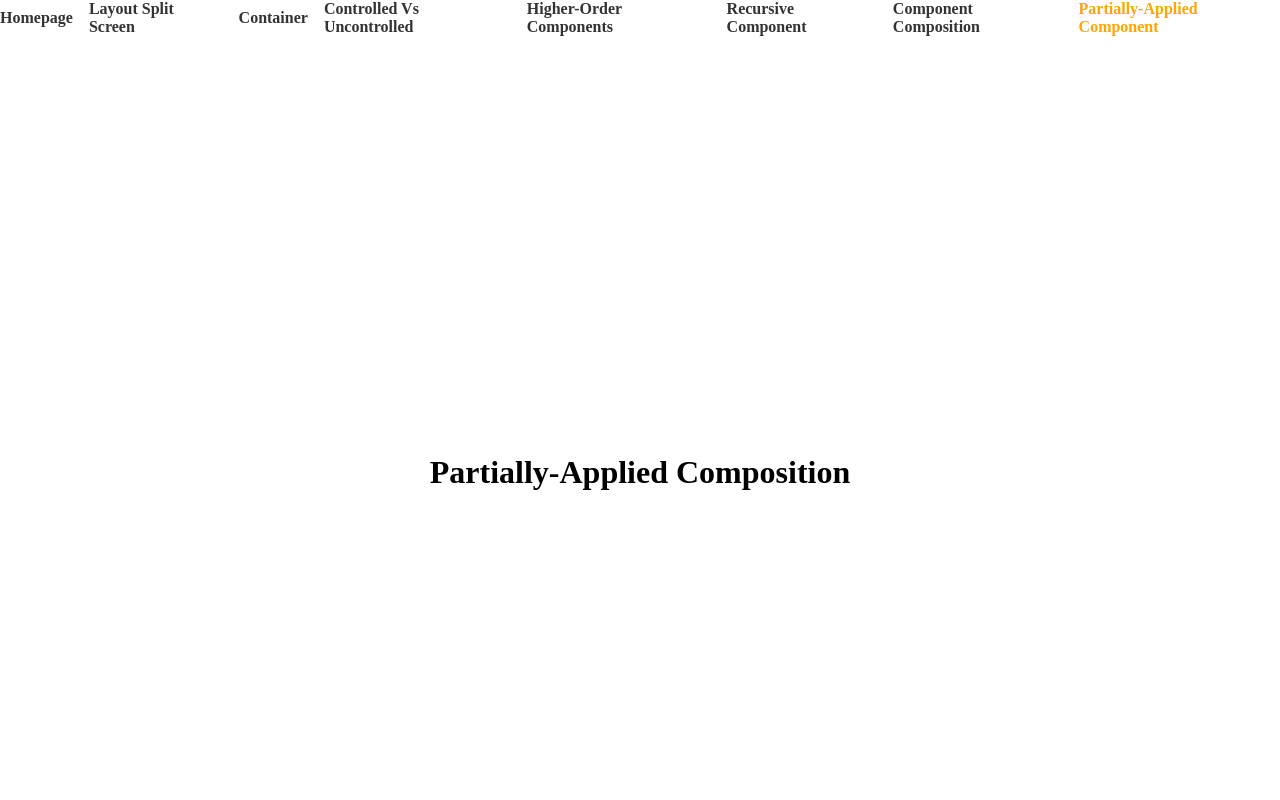
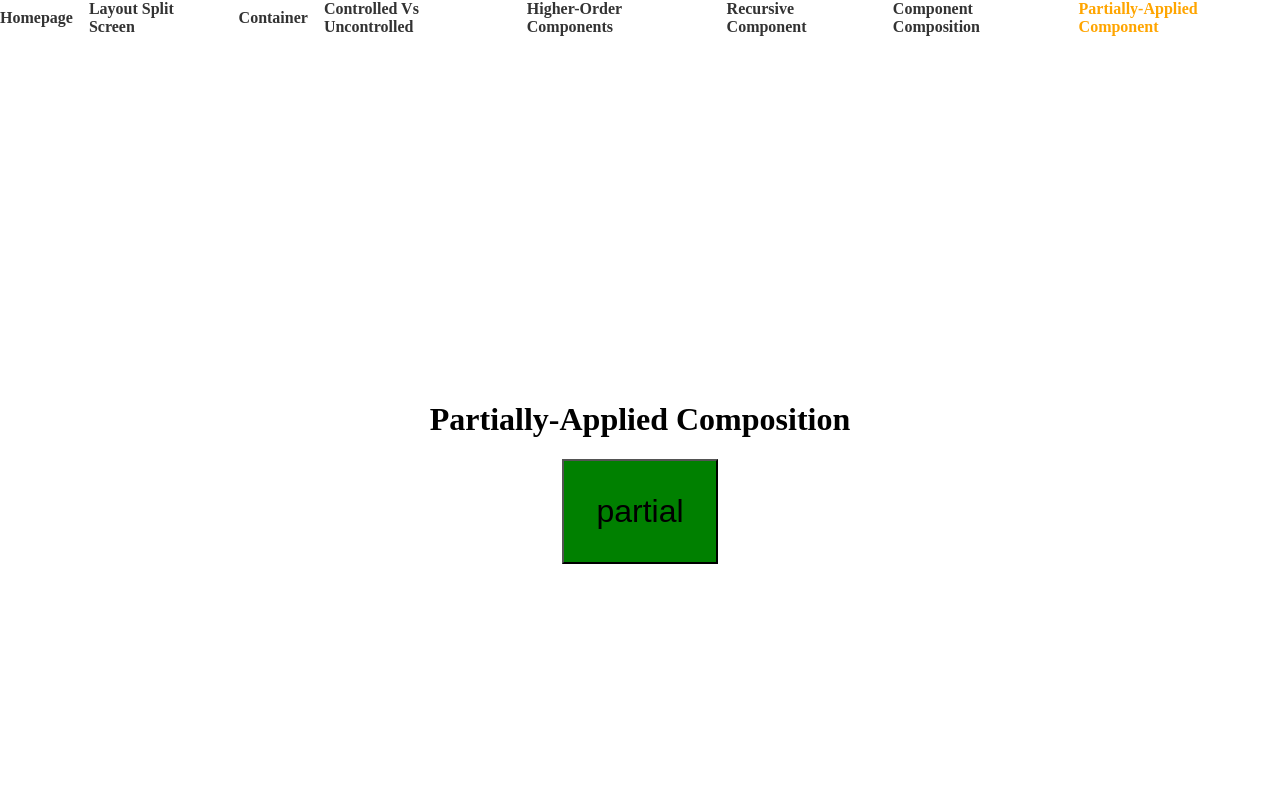
Before and after one commit to Sergei29/react-design-pattterns-next-ts, a Next.js app: page /partial in a window 1280 px wide. Shown: the top 800 px of the page. Built offline with nearby package versions, Linux system fonts and the light colour scheme.

Commit message:
feat: partially applied component

```diff
--- a/pages/partial.tsx
+++ b/pages/partial.tsx
@@ -2,6 +2,34 @@ import React, { useState } from "react"
 import type { NextPage } from "next"
 import Head from "next/head"
 import PageContainer from "../src/containers/PageContainer"
+import withPartiallyApplied from "../src/hoc/withPartiallyApplied"
+import { ButtonElemProps } from "../src/types"
+
+type BtnProps = {
+  children: React.ReactNode
+  size: "large" | "small"
+  color: Pick<React.CSSProperties, "color">
+} & ButtonElemProps
+
+const Button = ({
+  children,
+  size,
+  color,
+  ...restButtonProps
+}: BtnProps): JSX.Element => (
+  <button
+    style={{
+      padding: size === "large" ? "32px" : "8px",
+      fontSize: size === "large" ? "32px" : "16px",
+      backgroundColor: color,
+    }}
+    {...restButtonProps}
+  >
+    {children}
+  </button>
+)
+
+const PartialButton = withPartiallyApplied(Button, { size: "large" })
 
 const Partial: NextPage = () => {
   return (
@@ -14,6 +42,7 @@ const Partial: NextPage = () => {
 
       <PageContainer>
         <h1>Partially-Applied Composition</h1>
+        <PartialButton color="green">partial</PartialButton>
       </PageContainer>
     </>
   )
--- /dev/null
+++ b/src/hoc/withPartiallyApplied/index.tsx
@@ -0,0 +1,14 @@
+import React from "react"
+
+const withPartiallyApplied = <T extends unknown>(
+  Wrapped: React.FunctionComponent<T>,
+  partialProps: Partial<T>
+): React.FunctionComponent<Partial<T>> => {
+  const NewComponent = (props: Partial<T>) => (
+    <Wrapped {...partialProps} {...(props as T)} />
+  )
+
+  return NewComponent
+}
+
+export default withPartiallyApplied
```
